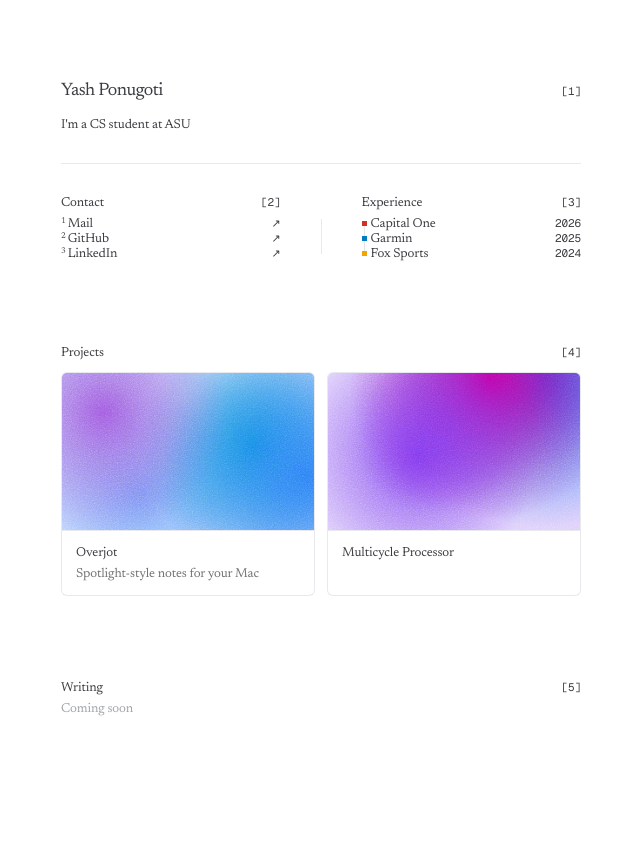
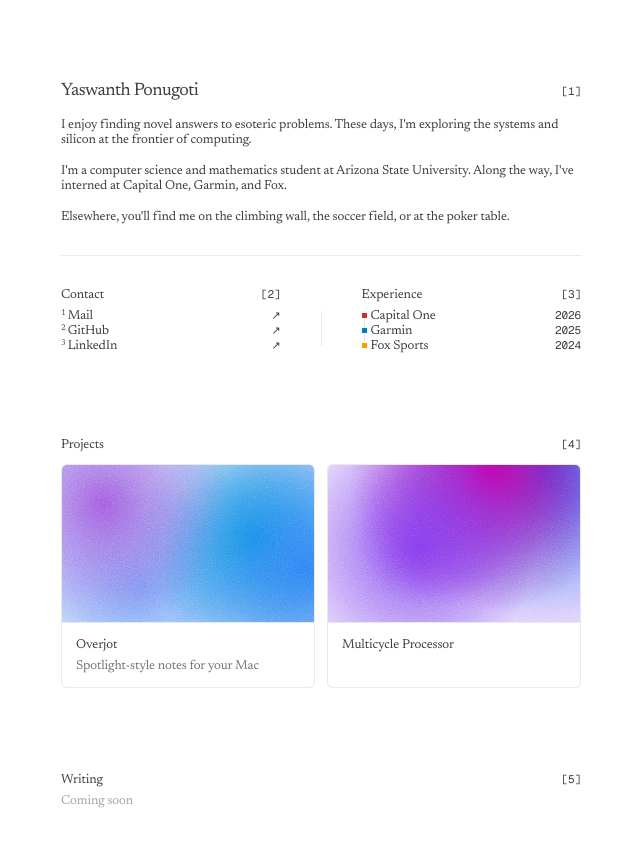
Before and after one commit to yponugoti/portfolio-website, a Next.js app: page / in a window 1280 px wide. Shown: the top 846 px of the page, without its empty margins (319-959 px from the left). Built offline with nearby package versions, Linux system fonts and the light colour scheme.

Commit message:
updated bio

```diff
--- a/src/data/portfolio.ts
+++ b/src/data/portfolio.ts
@@ -8,11 +8,13 @@ import type { Portfolio } from "@/types"
  * and projects as markdown files in `src/projects/`.
  */
 export const portfolio: Portfolio = {
-  name: "Yash Ponugoti",
+  name: "Yaswanth Ponugoti",
   tagline: "Software Engineer",
   location: "Tempe, AZ",
   about: [
-    "I'm a CS student at ASU"
+    "I enjoy finding novel answers to esoteric problems. These days, I'm exploring the systems and silicon at the frontier of computing.",
+    "I'm a computer science and mathematics student at Arizona State University. Along the way, I've interned at Capital One, Garmin, and Fox.",
+    "Elsewhere, you'll find me on the climbing wall, the soccer field, or at the poker table."
   ],
   email: "yponugoti14@gmail.com",
   socials: [
```
